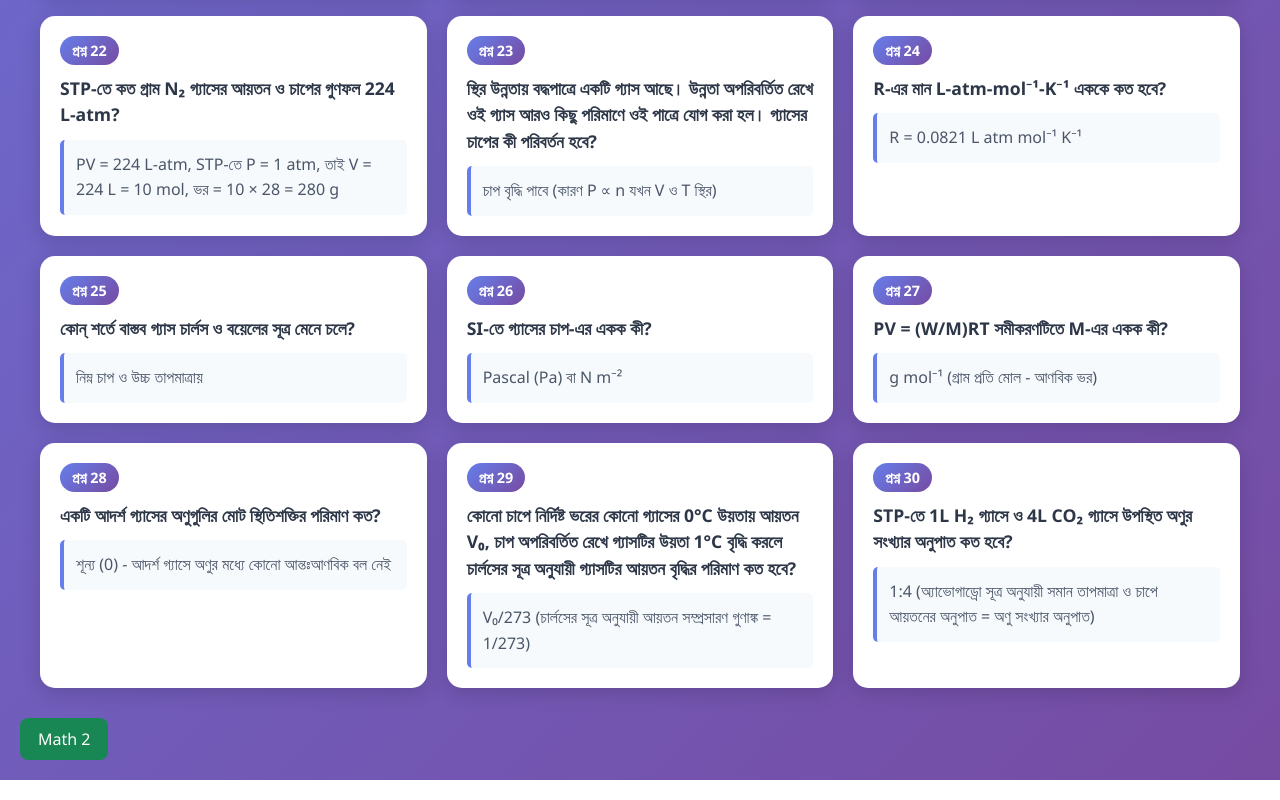
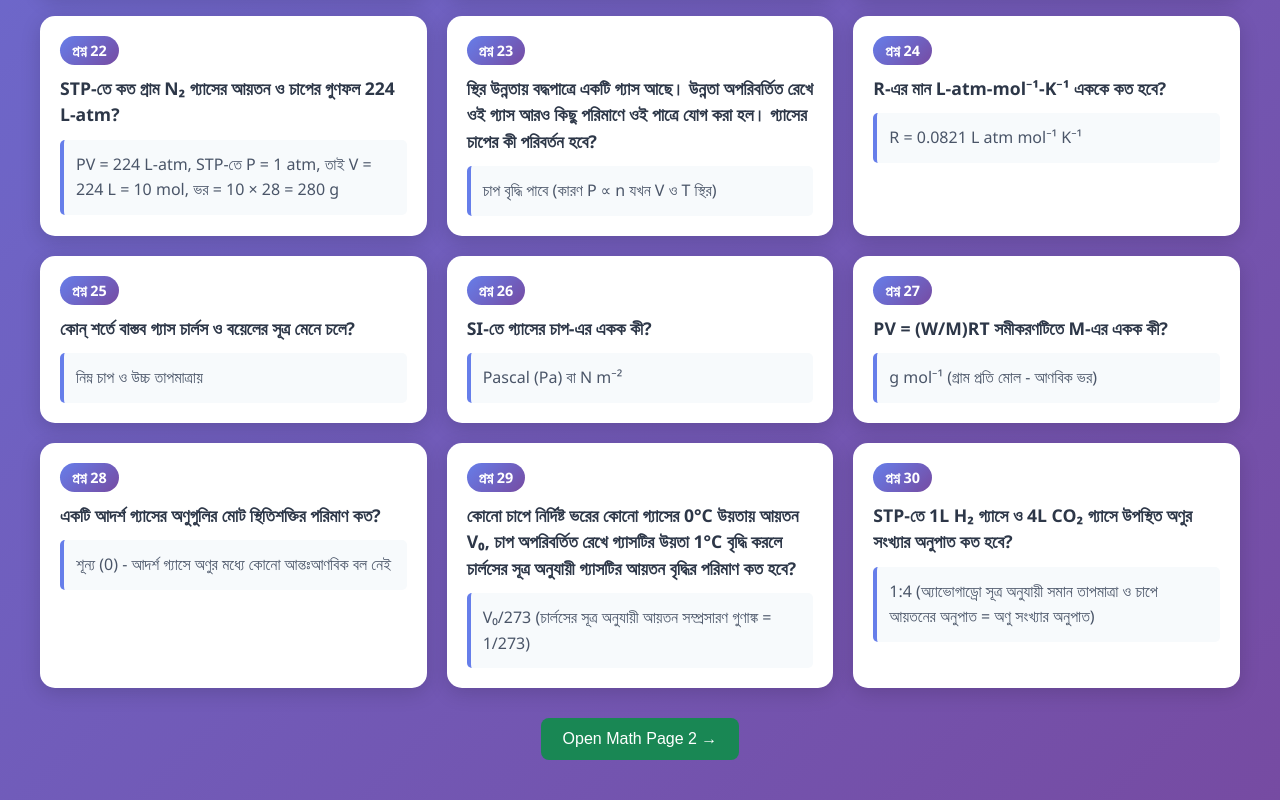
Before and after one commit to Grudge6686/BongClassroom, a plain HTML site: page index.html in a window 1280 px wide. Shown: the part 1745-2545 px from the top of the page. Drawn offline with Linux system fonts and the light colour scheme.

Commit message:
Update index.html

```diff
--- a/index.html
+++ b/index.html
@@ -282,17 +282,19 @@
 
         renderCards(qaData);
     </script>
+
+<div style="text-align: center; margin: 20px;">
+  <a href="math2.html"
+     style="display: inline-block;
+            padding: 12px 22px;
+            background: #198754;
+            color: white;
+            text-decoration: none;
+            border-radius: 8px;
+            font-family: Arial, sans-serif;">
+    Open Math Page 2 →
+  </a>
+</div>
+
 </body>
 </html>
-<a href="math2.html" class="page-button">Math 2</a>
-
-<style>
-.page-button {
-  display: inline-block;
-  padding: 10px 18px;
-  background: #198754;
-  color: white;
-  text-decoration: none;
-  border-radius: 8px;
-}
-</style>
```
